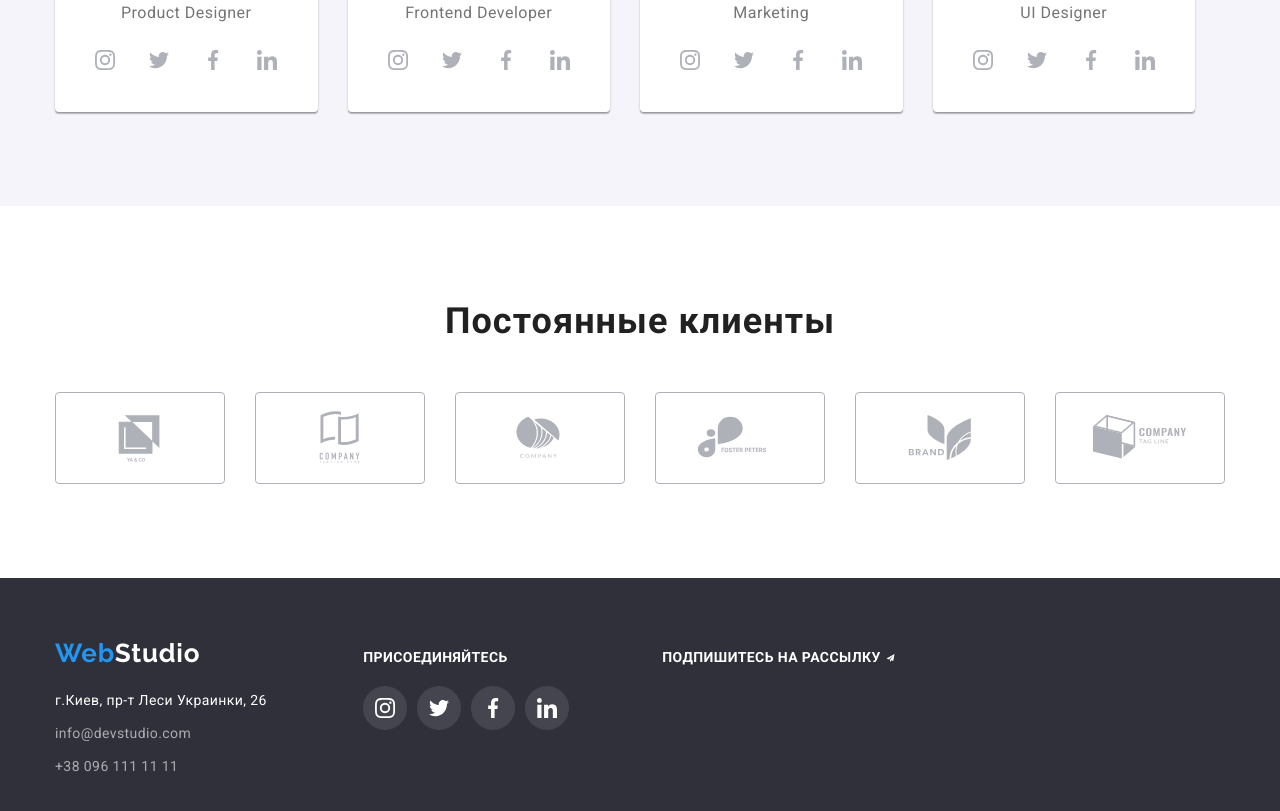
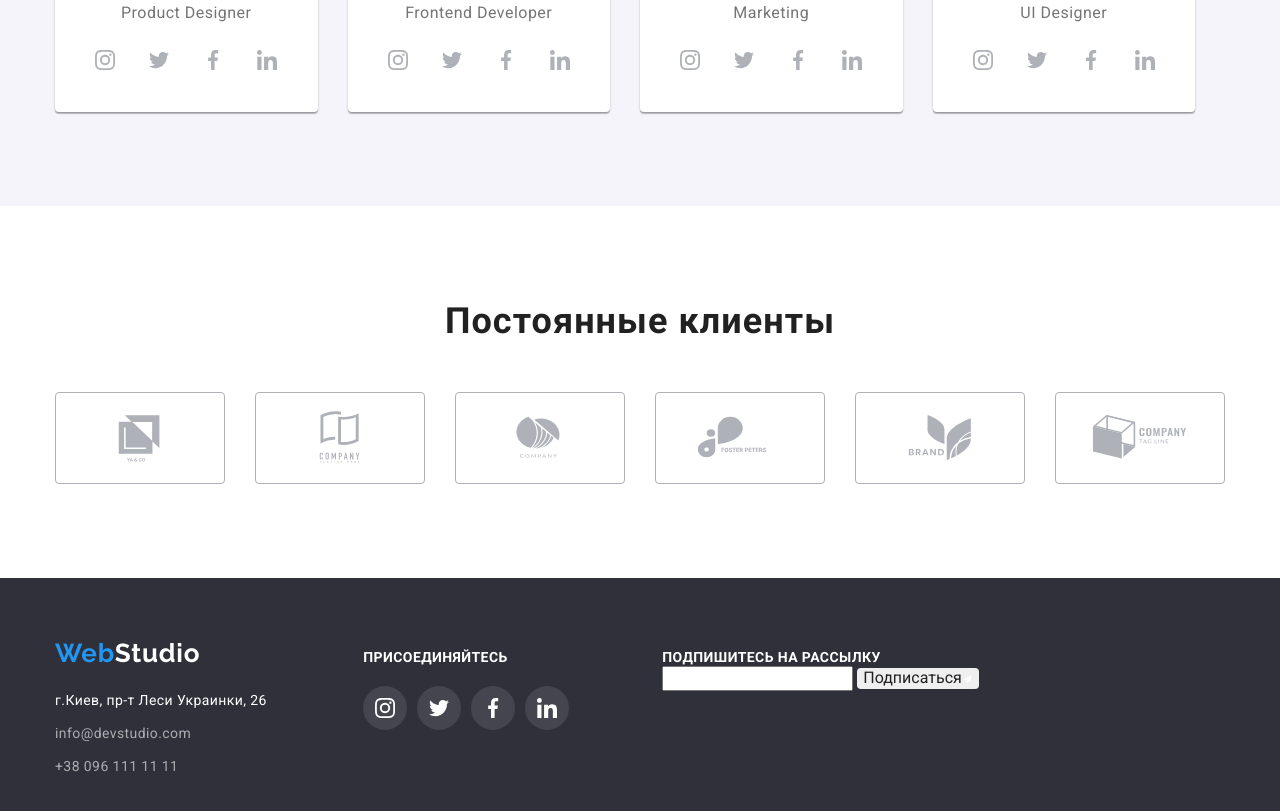
Before and after one commit to VitaliiPoliatykin/goit-markup-hw-06, a plain HTML site: page index.html in a window 1280 px wide. Shown: the part 2092-2903 px from the top of the page. Drawn offline with nearby package versions, Linux system fonts and the light colour scheme.

Commit message:
сделана форма в футере

```diff
--- a/index.html
+++ b/index.html
@@ -580,10 +580,21 @@
         <!-- Подпишитесь на рассылку -->
         <div class="subscribe">
           <b class="subscribe-title">Подпишитесь на рассылку</b>
-          <svg class="subscribe-icon" width="11" height="8">
-            <use href="./images/sprite.svg#subscribe-icon"></use>
-          </svg>
-          <form action=""></form>
+          <form class="subscribe-form">
+            <label class="subscribe-group" for="subscribe-email">
+              <input
+                class="subscribe-email"
+                name="subscribe-email"
+                type="email"
+                id="subscribe-email"
+            /></label>
+            <button class="btn subscribe-btn" type="submit">
+              <span class="subscribe-btn-title">Подписаться</span
+              ><svg class="subscribe-icon" width="11" height="8">
+                <use href="./images/sprite.svg#subscribe-icon"></use>
+              </svg>
+            </button>
+          </form>
         </div>
       </div>
     </footer>
@@ -596,6 +607,7 @@
           </svg>
         </button>
         <b class="modal-title">Оставьте свои данные, мы вам перезвоним</b>
+        <form class="modal-form" name="modal-form"></form>
         <!-- ИКОНКИ -->
         <svg class="person-icon" width="18" height="18">
           <use href="./images/sprite.svg#modal-win-person"></use>
```
